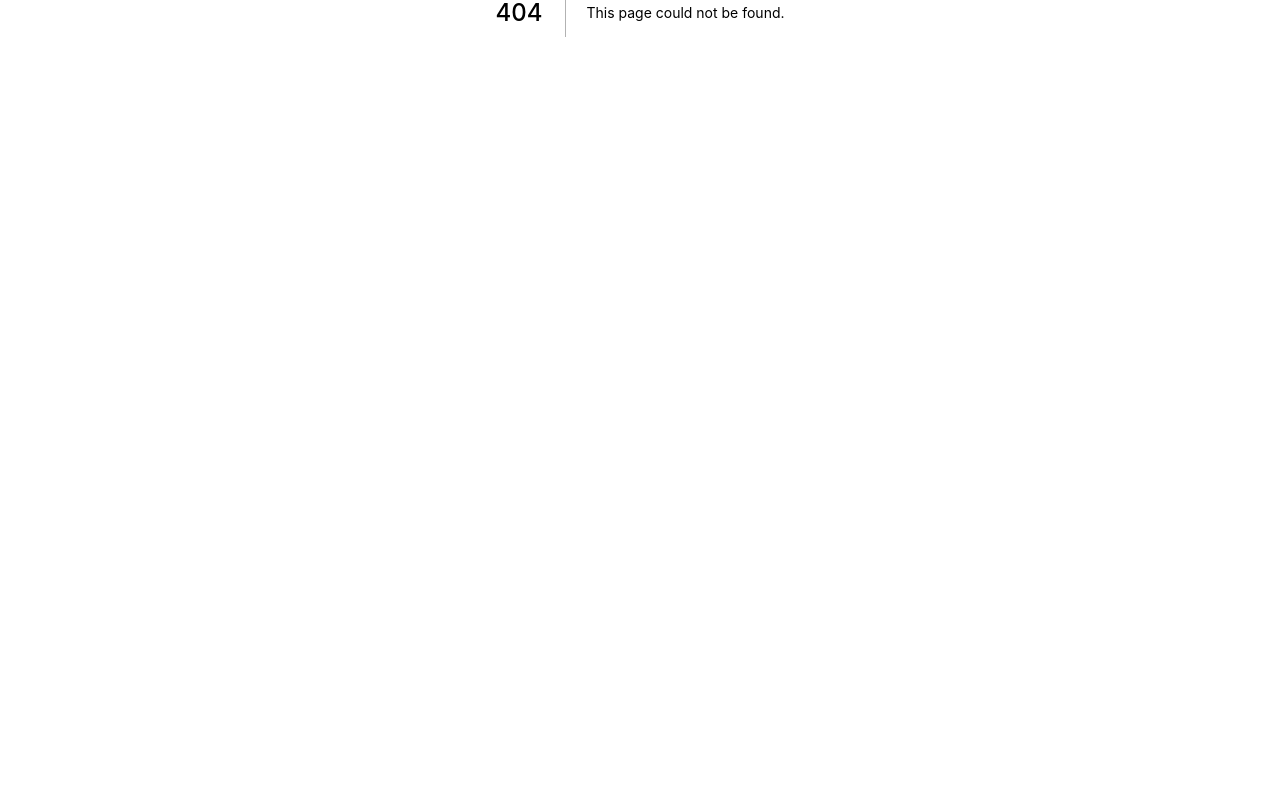
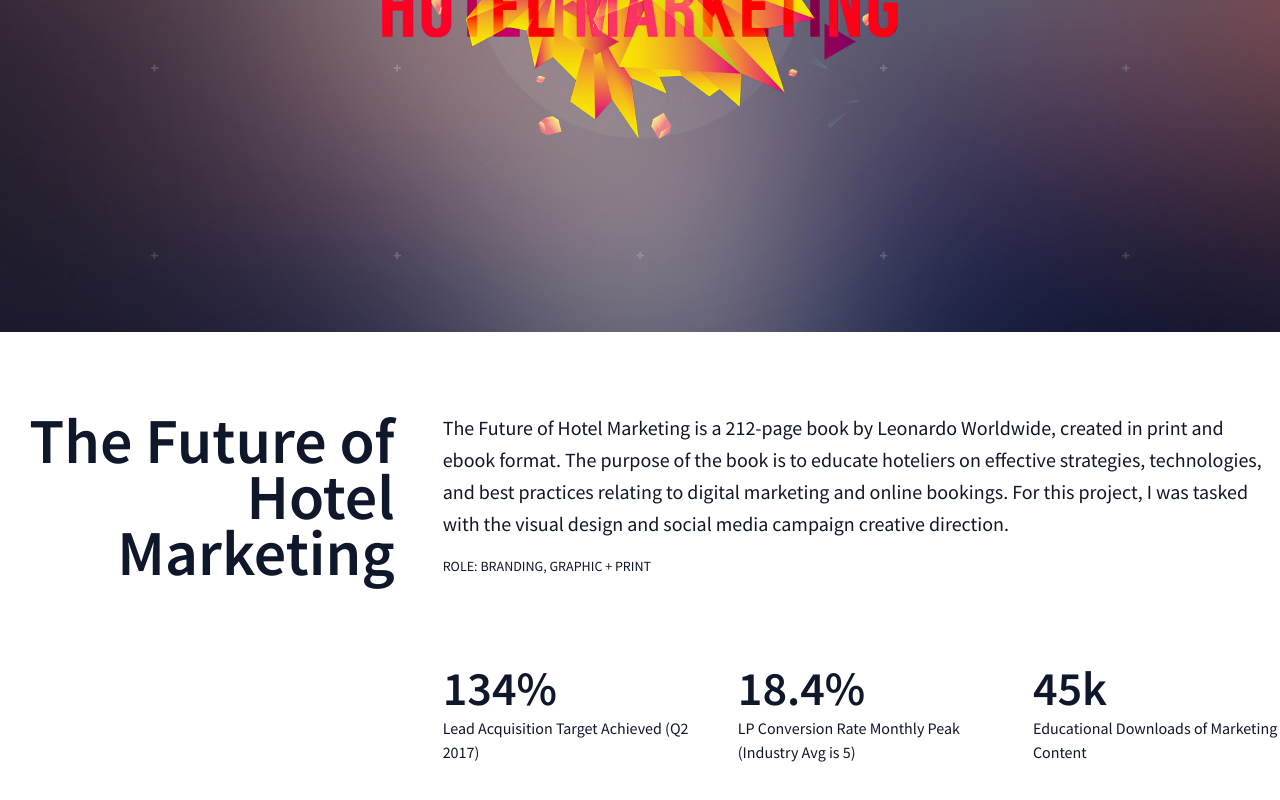
Before and after one commit to christianfrias/originalspecies.com, a Next.js app: page /work/future-hotel-marketing in a window 1280 px wide. Before the commit this address had no page. Shown: the part 388-1188 px from the top of the page. Before the commit the page ends 800 px from the top, so only its background shows below. Built offline with nearby package versions, Linux system fonts and the light colour scheme; what tw-elements would draw is missing.

Commit message:
Add Future

```diff
--- a/components/footer/Footer.tsx
+++ b/components/footer/Footer.tsx
@@ -7,7 +7,7 @@
       <div className="px-4 py-8 bg-slate-100">
         <section className="md:flex md:items-center md:justify-between gap-10 ">
           <p className="block text-center md:text-left max-w-xl">
-            <strong>Hello. I&#39;m Christian.</strong> I&#39;m a visual designer and
+            <strong>Hello. I'm Christian.</strong> I'm a visual designer and
             coder who helps companies conceptualize, create and deliver
             data-driven products and meaningful digital experiences. I take an
             interdisciplinary approach, blending design, code and video, to
@@ -15,7 +15,7 @@
           </p>
           <div className="flex mt-4 space-x-6 justify-center md:mt-0 text-center md:text-right">
             <h3 className="text-xl md:text-3xl leading-6 md:leading-9">
-              Let&#39;s work together.
+              Let's work together.
               <br />
               <Link href="mailto:hello@originalspecies.com">
                 <a className="font-semibold hover:text-ribbon">hello@originalspecies.com</a>
@@ -27,7 +27,7 @@
       <div className="px-4 py-6">
         <section className="flex sm:items-center justify-between">
           <div className="block text-sm sm:text-center">
-            © {new Date().getFullYear()} Christian Frias.
+            © {new Date().getFullYear()} Christian Frias. Built with NextJS and TypeScript.
           </div>
           <div className="flex space-x-3 sm:justify-center">
             {/* Github */}
--- a/components/header/OffCanvas.tsx
+++ b/components/header/OffCanvas.tsx
@@ -5,11 +5,10 @@
     return (
         <div>
             <div className="">
-                <div className="offcanvas offcanvas-end fixed bottom-0 flex flex-col justify-between max-w-full bg-slate-200 invisible bg-clip-padding shadow-sm outline-none transition duration-500 ease-in-out text-gray-700 top-0 right-0 border-none w-4/6 md:w-3/6" tabIndex="-1" id="osMenu" aria-labelledby="osMenuLabel">
+                <div className="offcanvas offcanvas-end fixed bottom-0 flex flex-col justify-between max-w-full bg-slate-200 invisible bg-clip-padding shadow-sm outline-none transition duration-500 ease-in-out text-gray-700 top-0 right-0 border-none w-4/6 md:w-3/6" tabIndex={-1} id="osMenu" aria-labelledby="osMenuLabel">
                     <div className="offcanvas-header flex justify-between p-6 md:p-10">
                         <ul>
                             <li className="headerLink"><Link href="/">Home</Link></li>
-                            <li className="headerLink"><Link href="/work">Work</Link></li>
                             <li className="headerLink"><a href="https://www.linkedin.com/in/originalspecies" target="_blank">CV</a></li>
                             <li className="headerLink"><Link href="/about">About</Link></li>
                             <li className="headerLink"><Link href="/contact">Contact</Link></li>
--- /dev/null
+++ b/pages/work/future-hotel-marketing.tsx
@@ -0,0 +1,93 @@
+import type { NextPage } from 'next'
+import fsPromises from 'fs/promises';
+import path from 'path'
+import Head from 'next/head'
+import Footer from '../../components/footer/Footer'
+import Header from '../../components/header/Header'
+import ImageFW from '../../components/work/ImageFW'
+import Hero from '../../components/work/Hero'
+import Image2Col from '../../components/work/Image2Col'
+import Intro from '../../components/work/Intro'
+import Stats from '../../components/work/Stats'
+import Markdown from '../../components/work/Markdown'
+import VideoEmbed from '../../components/work/video'
+import Code from '../../components/work/Code'
+
+import future04 from '../../public/images/work/future/os-future04.jpg'
+import future05 from '../../public/images/work/future/os-future05.jpg'
+import future06 from '../../public/images/work/future/os-future06.jpg'
+import future07 from '../../public/images/work/future/os-future07.jpg'
+import future08 from '../../public/images/work/future/os-future08.jpg'
+import future09 from '../../public/images/work/future/os-future09.jpg'
+import future10 from '../../public/images/work/future/os-future10.jpg'
+import future11 from '../../public/images/work/future/os-future11.jpg'
+import future12 from '../../public/images/work/future/os-future12.jpg'
+import future13 from '../../public/images/work/future/os-future13.jpg'
+import future14 from '../../public/images/work/future/os-future14.jpg'
+import future15 from '../../public/images/work/future/os-future15.jpg'
+import future16 from '../../public/images/work/future/os-future16.jpg'
+import future17 from '../../public/images/work/future/os-future17.jpg'
+import future18 from '../../public/images/work/future/os-future18.jpg'
+import future19 from '../../public/images/work/future/os-future19.jpg'
+import future20 from '../../public/images/work/future/os-future20.jpg'
+import future21 from '../../public/images/work/future/os-future21.jpg'
+
+const Future: NextPage = (props) => {
+    const work = props.work[2];
+    const title = work.title;
+    const desc = work.desc;
+    const role = work.categories.join(', ');
+    const stats = work.statistics;
+    const details = work.details;
+
+    return (
+        <div>
+            <Head>
+                <title>OriginalSpecies by Christian Frias</title>
+                <link rel="icon" href="/favicon.ico" />
+            </Head>
+            <Header />
+
+            <main>
+                <Hero img={future04} title={title} />
+                <Intro title={title} desc={desc} role={role} />
+                <Stats statsIn={stats} />
+                <ImageFW img={future05} title={title} />
+                <Markdown details={details[0]} />
+                <ImageFW img={future06} title={title} />
+                <ImageFW img={future07} title={title} />
+                <ImageFW img={future08} title={title} />
+                <ImageFW img={future09} title={title} />
+                <ImageFW img={future10} title={title} />
+                <ImageFW img={future11} title={title} />
+                <ImageFW img={future12} title={title} />
+                <ImageFW img={future13} title={title} />
+                <ImageFW img={future14} title={title} />
+                <ImageFW img={future15} title={title} />
+                <ImageFW img={future16} title={title} />
+                <ImageFW img={future17} title={title} />
+                <ImageFW img={future18} title={title} />
+                <Markdown details={details[1]} />
+                <ImageFW img={future19} title={title} />
+                <ImageFW img={future20} title={title} />
+                <ImageFW img={future21} title={title} />
+                <Code details={details[2]}/>
+            </main>
+            <Footer />
+        </div>
+    )
+}
+
+export default Future
+
+
+
+export async function getStaticProps() {
+    const filePath = path.join(process.cwd(), '/src/data/work.json');
+    const jsonData = await fsPromises.readFile(filePath);
+    const objectData = JSON.parse(jsonData);
+
+    return {
+        props: objectData
+    }
+}
--- a/src/data/work.json
+++ b/src/data/work.json
@@ -158,7 +158,36 @@
             "preview_1": "/images/work/future/os-future01.jpg",
             "preview_2": "/images/work/future/os-future02.jpg",
             "preview_3": "/images/work/future/os-future03.jpg",
-            "url": "/work/future-hotel-marketing"
+            "url": "/work/future-hotel-marketing",
+            "desc": "The Future of Hotel Marketing is a 212-page book by Leonardo Worldwide, created in print and ebook format. The purpose of the book is to educate hoteliers on effective strategies, technologies, and best practices relating to digital marketing and online bookings. For this project, I was tasked with the visual design and social media campaign creative direction.",
+            "statistics": [
+                {
+                    "intro": "134%",
+                    "outro": "Lead Acquisition Target Achieved (Q2 2017)"
+                },
+                {
+                    "intro": "18.4%",
+                    "outro": "LP Conversion Rate Monthly Peak (Industry Avg is 5)"
+                },
+                {
+                    "intro": "45k",
+                    "outro": "Educational Downloads of Marketing Content"
+                }
+            ],
+            "details": [
+                {
+                    "title": "The Designs",
+                    "desc": "The designs reflect the Leonardo brand through the bright colours and bold visuals. The book projects a refreshing look at topics that might otherwise seem monotonous. The goal was to complement the copy, quotes and statistics with graphics, layouts, images and fonts that heightened the experience. Semi-flat design, geometric shapes, subtle gradients, bokeh lighting, neutral space and large typography were frequently used."
+                },
+                {
+                    "title": "The Campaign",
+                    "desc": "The promotional designs are experimental - influenced by scrapbooking and mixed-media cutout art. From vectors to photography, 3d images to minimalistic geometric shapes, the design mix further augments the copy."
+                },
+                {
+                    "title": "The Team",
+                    "desc": "<p>design and layout <strong>Christian Frias</strong><br>copywriting <strong>Vicky Abihsira</strong>, <strong>Joey Egan</strong>, <strong>Julie Ford</strong>, <strong>Candace Green</strong> and <strong>Debbie Stephenson</strong><br>created for <strong>Leonardo Worldwide Corporation</strong></p>"
+                }
+            ]
         }
     ]
 }
```
